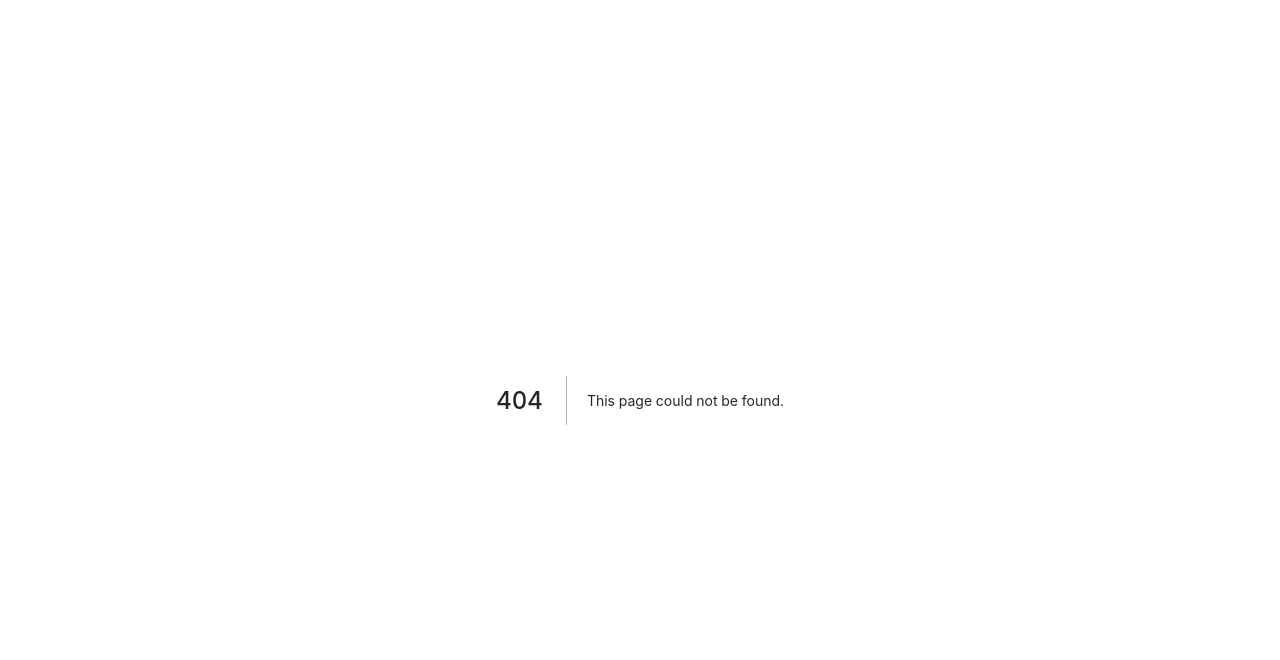
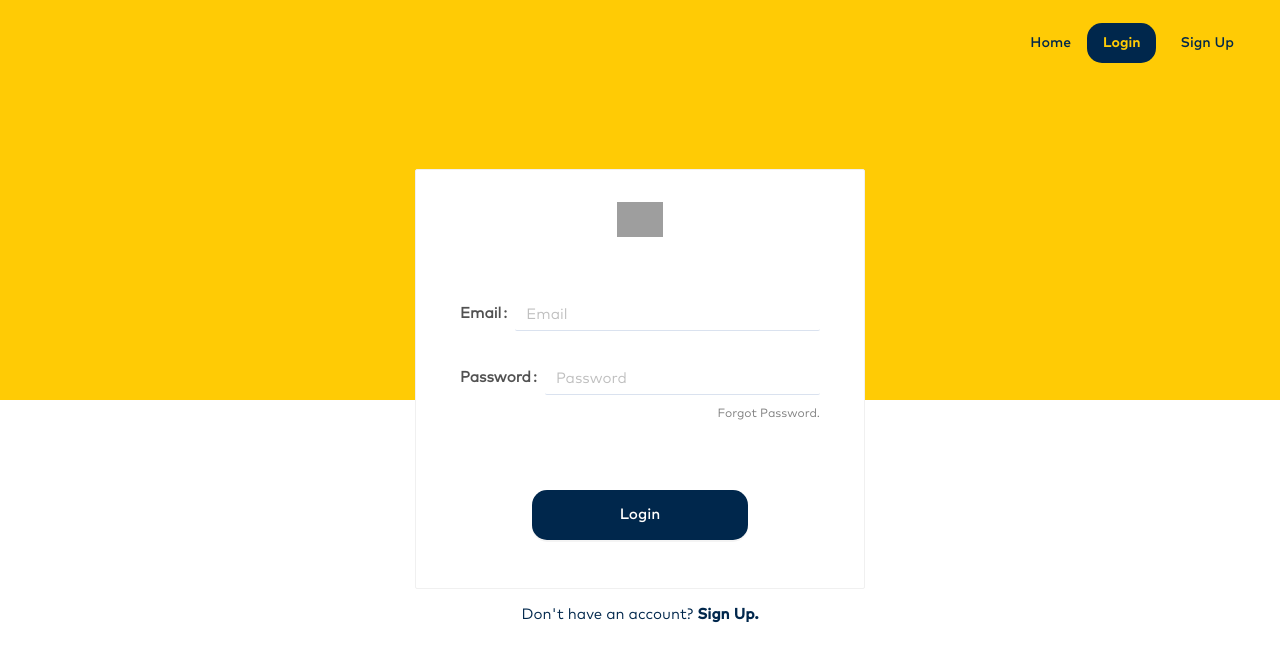
Before and after one commit to nhano0228/masterseats-redone, a Next.js app in the folder client/: page /login in a window 1280 px wide. Before the commit this address had no page. Shown: the top 660 px of the page. Built offline with nearby package versions, Linux system fonts and the light colour scheme; grey boxes are pictures that could not be loaded.

Commit message:
made first draft of login

```diff
--- a/client/pages/_app.tsx
+++ b/client/pages/_app.tsx
@@ -42,6 +42,7 @@ const GlobalInjection = createGlobalStyle`
     }
 
     .ant-btn {
+        font-family: 'Mark Pro Medium';
         border: none;
         border-radius: 15px;
         padding: 25px;
@@ -49,6 +50,38 @@ const GlobalInjection = createGlobalStyle`
         justify-content: center;
         align-items: center;
     }
+
+    .ant-card-head {
+        display: -webkit-flex;
+        justify-content: center;
+        padding-top: 16px;
+        padding-bottom: 18px;
+        border-bottom-width: 0px;
+    }
+
+    .ant-form-item-has-error .ant-input:focus {
+        box-shadow: none;
+    }
+
+    .ant-form-item-label {
+        font-family: 'Mark Pro';
+        font-weight: bold;
+        opacity: 0.8;
+    }
+
+    .ant-input {
+        font-family: 'Mark Pro';
+        border: none;
+        background-color: rgba(0,0,0,0) !important;
+        color: #000;
+        padding: 2px 11px;
+        border-bottom: 1px solid #DAE2EF;
+
+        &:focus {
+            box-shadow: none;
+        }
+    }
+
 `
 
 export default function App({ Component, pageProps }) {
--- a/client/pages/index.tsx
+++ b/client/pages/index.tsx
@@ -6,7 +6,7 @@ const Index: React.FC = () => {
     return (
         <>
             <Head>
-                <title>MasterSeats</title>
+                <title>MasterSeats • Home</title>
             </Head>
             <MainPage/>
         </>
--- /dev/null
+++ b/client/pages/login.tsx
@@ -0,0 +1,47 @@
+import React, {useContext, useEffect, CSSProperties} from 'react'
+import {message} from 'antd'
+import Head from 'next/head'
+import LoginCard from '../src/areas/LoginCard'
+import styled from 'styled-components'
+
+const LoginFlowContainer = styled.div`
+    background-color: #fff;
+    height: 100vh;
+    width: 100%;
+    display: flex;
+    justify-content: center;
+    align-items: center;
+`
+
+const AbsoluteMaize = styled.div`
+    height: 50vh;
+    position: absolute;
+    top: 0;
+    left: 0;
+    right: 0;
+    background-color: #FFCB05;
+`
+
+export const LoginBackground: React.FC<{children: React.ReactNode, style?: CSSProperties}> = (props) => {
+    return (
+        <LoginFlowContainer style={props.style}>
+            <AbsoluteMaize/>
+            {props.children}
+        </LoginFlowContainer>
+    )
+}
+
+const Login: React.FC = () => {
+    return (
+        <>
+            <Head>
+                <title>MasterSeats • Login</title>
+            </Head>
+            <LoginBackground>
+                <LoginCard title={"Login"} onFinish={()=>{}} />
+            </LoginBackground>
+        </>
+    );
+};
+
+export default Login;
--- /dev/null
+++ b/client/src/areas/LoginCard/index.tsx
@@ -0,0 +1,112 @@
+import {Card, Form, Input, Button, Row, Typography, Col } from 'antd'
+import {UserOutlined, LockOutlined} from '@ant-design/icons'
+import React, {useState, useContext} from 'react'
+import Router from 'next/router'
+import styled from 'styled-components'
+import MasterSeatsCard from '../../components/MasterSeatsCard'
+import OpenPage from '../OpenPage'
+import Navbar from '../../components/Navbar'
+
+const OuterContainer = styled.div`
+    width: 100%;
+    height: 100vh;
+`
+
+const CardContainer = styled.div`
+    display: flex;
+    flex-direction: column;
+    width: 100%;
+    height: 100vh;
+    top: 0;
+    bottom: 0;
+    left: 0;
+    right: 0;
+    position: absolute;
+    align-items: center;
+    justify-content: center;
+`
+
+interface LoginComponentProps {
+    onFinish: (values) => void
+    title: string
+}
+
+const BottomText = styled(Typography.Text)`
+    font-family: 'Mark Pro';
+    font-weight: 500;
+    text-align: center;
+    padding-top: 10px;
+    align-items: center;
+    display: flex;
+    flex-direction: row;
+`
+
+const ButtonLink = styled(Button)`
+    padding: 0;
+    font-weight: bold;
+    margin-left: 4px;
+    padding: 0px !important;
+`
+
+const LoginComponent: React.FC<LoginComponentProps> = (props) => {
+    const {onFinish, title} = props
+
+    return (
+        <OuterContainer>
+            <Navbar selected={1}/>
+            <CardContainer>
+                <MasterSeatsCard style={{maxWidth: 450}} withLink={true}>
+                    <Form
+                        hideRequiredMark={true}
+                        name="basic"
+                        initialValues={{ remember: true }}
+                        onFinish={onFinish}
+                    >
+                        <Form.Item
+                            label="Email"
+                            name="email"
+                            rules={[{ required: true, message: 'Email is required' }]}
+                        >
+                            <Input placeholder="Email"/>
+                        </Form.Item>
+
+                        <Form.Item
+                            style={{marginBottom: 0}}
+                            label="Password"
+                            name="password"
+                            rules={[{ required: true, message: 'Password is required' }]}
+                        >
+                            <Input type="password" placeholder="Password"/>
+                        </Form.Item>
+                        <div style={{width: '100%', display: 'flex', justifyContent: 'flex-end'}}>
+                            <Button style={{fontFamily: 'Mark Pro',
+                                        color: "#000000",
+                                        opacity: "0.5",
+                                        textAlign: "right",
+                                        fontSize: "12px",
+                                        padding: "0"
+                                    }}
+                                    onClick={() => {OpenPage('/forgotpassword')}}
+                                    type="link">
+                                    Forgot Password.
+                            </Button>
+                        </div>
+
+                        <Form.Item>
+                            <Row justify="center">
+                                <Button style={{width: '60%', marginTop: 60}} type="primary" htmlType="submit">
+                                    {title}
+                                </Button>
+                            </Row>
+                        </Form.Item>
+                    </Form>
+                </MasterSeatsCard>
+                <BottomText>
+                    Don't have an account? <ButtonLink onClick={() => OpenPage('/register')} type="link">Sign Up.</ButtonLink>
+                </BottomText>
+            </CardContainer>
+        </OuterContainer>
+    )
+}
+
+export default LoginComponent
--- a/client/src/areas/MainPage/Sections/Greetings.tsx
+++ b/client/src/areas/MainPage/Sections/Greetings.tsx
@@ -20,6 +20,11 @@ const GetStartedButton = styled(Button)`
     color: #FFCB05;
     background-color: #00274c;
     font-size: 17px;
+    &:hover, &:focus {
+        color: #FFCB05;
+        background-color: #00274c;
+        opacity: 0.7;
+    }
 `
 
 const Greetings: React.FC = () => {
--- a/client/src/areas/MainPage/Sections/HowItWorks.tsx
+++ b/client/src/areas/MainPage/Sections/HowItWorks.tsx
@@ -82,7 +82,7 @@ const Section: React.FC<SectionProps> = (props) => {
     return (
         <MiniContainer>
                 <SubtitleStyled level={3}>{title}</SubtitleStyled>
-                <CarouselContainer>
+                <CarouselContainer autoplay>
                     {_.map(data, ({text, img}) => {
                         return (
                             <CardContainer>
--- a/client/src/areas/MainPage/index.tsx
+++ b/client/src/areas/MainPage/index.tsx
@@ -1,4 +1,4 @@
-import React, { useEffect, ReactNode } from 'react';
+import React, { useEffect, ReactNode, CSSProperties } from 'react';
 import { Layout, Row, Col, Divider } from 'antd';
 import Navbar from '../../components/Navbar'
 import styled from 'styled-components'
@@ -16,7 +16,7 @@ const FULL_SCREEN_WITH_BAR = {minHeight:"100vh", marginTop: -90, paddingTop: 90}
 const FULL_SCREEN = {minHeight:"100vh"}
 
 interface PageProps {
-    style: Object
+    style: CSSProperties
     children?: ReactNode
 }
 
@@ -35,7 +35,7 @@ const Page: React.FC<PageProps> = (props) => {
 const MainPage: React.FC = () => {
     return (
         <LayoutStyled>
-            <Navbar/>
+            <Navbar selected={0}/>
             <BackgroundPolygons/>
             <Page style={FULL_SCREEN_WITH_BAR}>
                 <Greetings/>
--- /dev/null
+++ b/client/src/areas/OpenPage.tsx
@@ -0,0 +1,11 @@
+import Router from 'next/router'
+
+const OpenPage = (new_page: string, setLoading?: (newLoad: boolean) => void) => {
+    Router.push(new_page).then(() => {
+        /*if (setLoading !== null) {
+            setLoading(false)
+        }*/
+    })
+}
+
+export default OpenPage
--- /dev/null
+++ b/client/src/components/MasterSeatsCard.tsx
@@ -0,0 +1,33 @@
+import React, { CSSProperties } from 'react'
+import {Card} from 'antd'
+
+interface MasterSeatsCardProps {
+    withLink?: boolean
+    withLogo?: boolean
+    style?: CSSProperties
+}
+
+const MasterSeatsCard: React.FC<MasterSeatsCardProps> = (props) => {
+    var logo = <img height={35} src={require('../../assets/images/logo.png')}/>
+    if (props.withLink) {
+        logo =  <a href={'/'}>
+                    <img height={35} src={require('../../assets/images/logo.png')}/>
+                </a>
+    } else if (props.withLogo === false) {
+        logo = null
+    }
+
+    return (
+        <Card bodyStyle={{padding: props.withLogo === false ? 0 : 'auto'}}
+            style={{paddingLeft: props.withLogo === false ? 0 : 20,
+                    paddingRight: props.withLogo === false ? 0 : 20,
+                    width: '100vh',
+                    ...props.style
+                    }}
+            title={logo}>
+                {props.children}
+        </Card>
+    )
+}
+
+export default MasterSeatsCard
--- a/client/src/components/Navbar.styled.tsx
+++ b/client/src/components/Navbar.styled.tsx
@@ -38,6 +38,7 @@ export const NavBarItemMain = styled(Menu.Item)`
     color: #FFCB05;
     border-radius: 15px;
     transition: 0.3s;
+    margin-right: 8px;
     &:hover {
         color: #FFCB05;
         opacity: 0.7;
@@ -47,6 +48,7 @@ export const NavBarItem = styled(NavBarItemMain)`
     background-color: rgba(0,0,0,0) !important;
     color: #00274c !important;
     font-family: 'Mark Pro Medium';
+    margin-right: 0px;
 `
 
 export const LogoBackground = styled.a`
--- a/client/src/components/Navbar.tsx
+++ b/client/src/components/Navbar.tsx
@@ -1,7 +1,20 @@
 import React, { useEffect, useState } from 'react'
 import {StyledHeader, MenuLogoContainer, LogoBackground, MenuStyled, NavBarItemMain, NavBarItem} from './Navbar.styled'
+import OpenPage from '../areas/OpenPage'
+import _ from 'lodash'
 
-const Navbar: React.FC = () => {
+const NAV_OPTIONS: {title: string, onClick: () => void}[] = [
+    {title: 'Home', onClick: () => OpenPage('/')},
+    {title: 'Login', onClick: () => OpenPage('/login')},
+    {title: 'Sign Up', onClick: () => OpenPage('/register')},
+]
+
+interface NavbarProps {
+    selected: number
+}
+
+const Navbar: React.FC<NavbarProps> = (props) => {
+    const {selected} = props
     const [isAtTop, setIsAtTop] = useState(true);
 
     useEffect(() => {
@@ -29,17 +42,21 @@ const Navbar: React.FC = () => {
                     <img height={42} src={require('../../assets/images/logo.png')} alt={"MasterSeats Logo"}/>
                 </LogoBackground>
                 <MenuStyled>
-                    <NavBarItemMain>
-                        Home
-                    </NavBarItemMain>
-                    <div style={{width: 20}}/>
-                    <NavBarItem>
-                        Login
-                    </NavBarItem>
-                    <div style={{width: 5}}/>
-                    <NavBarItem>
-                        Sign Up
-                    </NavBarItem>
+                    {_.map(NAV_OPTIONS, ({title, onClick}, index) => {
+                        if (index === selected) {
+                            return (
+                                    <NavBarItemMain onClick={onClick}>
+                                        {title}
+                                    </NavBarItemMain>
+                            )
+                        } else {
+                            return (
+                                    <NavBarItem onClick={onClick}>
+                                        {title}
+                                    </NavBarItem>
+                            )
+                        }
+                    })}
                 </MenuStyled>
             </MenuLogoContainer>
         </StyledHeader>
```
Also changed, not shown: client/public/favicon.png.
